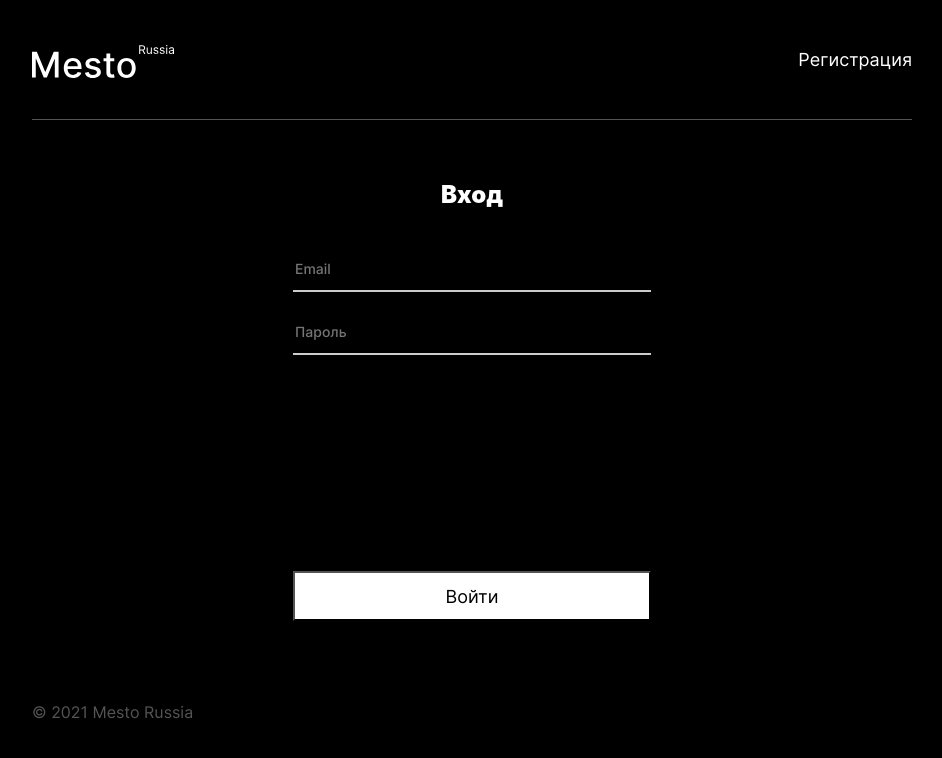
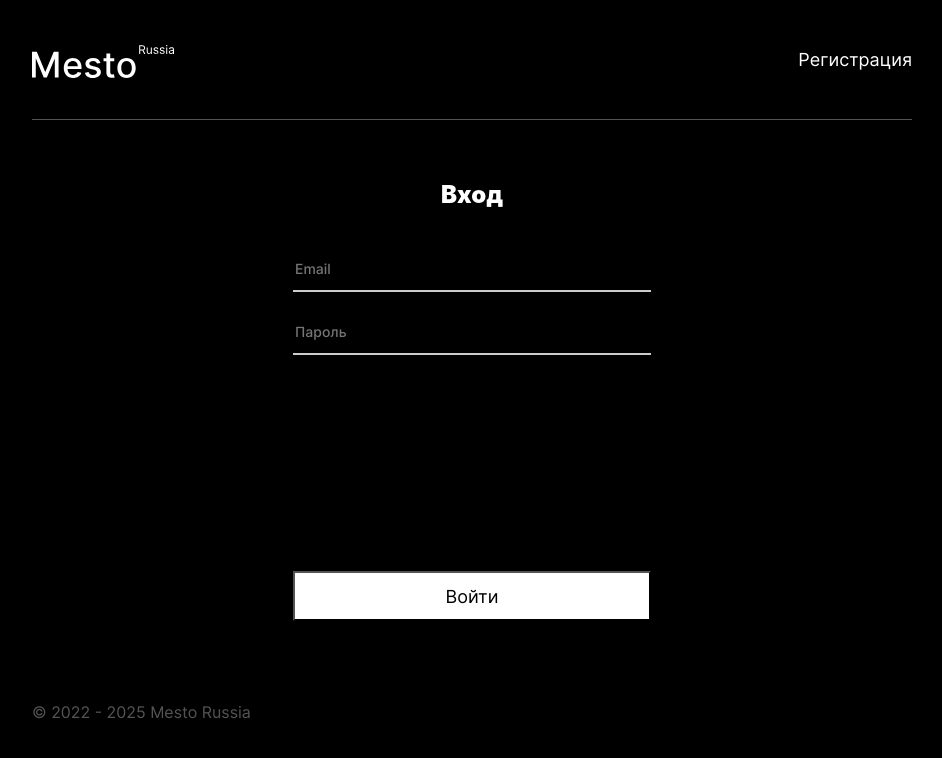
Before and after one commit to Milenium666/react-mesto-api-full, a React (Create React App) app in the folder frontend/: page /signin in a window 1280 px wide. Shown: the top 758 px of the page, without its empty margins (168-1110 px from the left). Built offline with nearby package versions, Linux system fonts and the light colour scheme; a web font is replaced by a local one.

Commit message:
fix: upd years at footer

```diff
--- a/frontend/src/components/Footer.js
+++ b/frontend/src/components/Footer.js
@@ -3,7 +3,7 @@ import React from 'react';
 function Footer() {
     return(
         <footer className="footer indent">
-      <p className="footer__copyright">&#169; 2021 Mesto Russia</p>
+      <p className="footer__copyright">&#169; 2022 - 2025 Mesto Russia</p>
   </footer>
     )
 }
```
